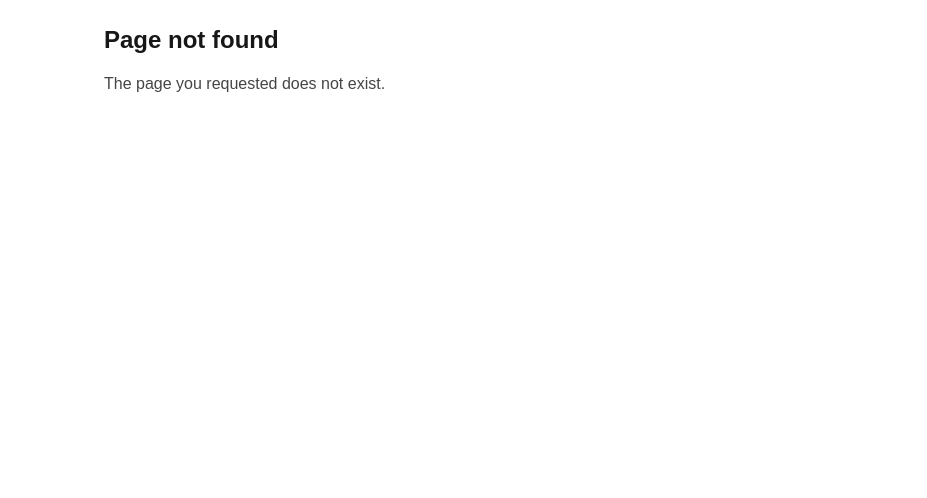
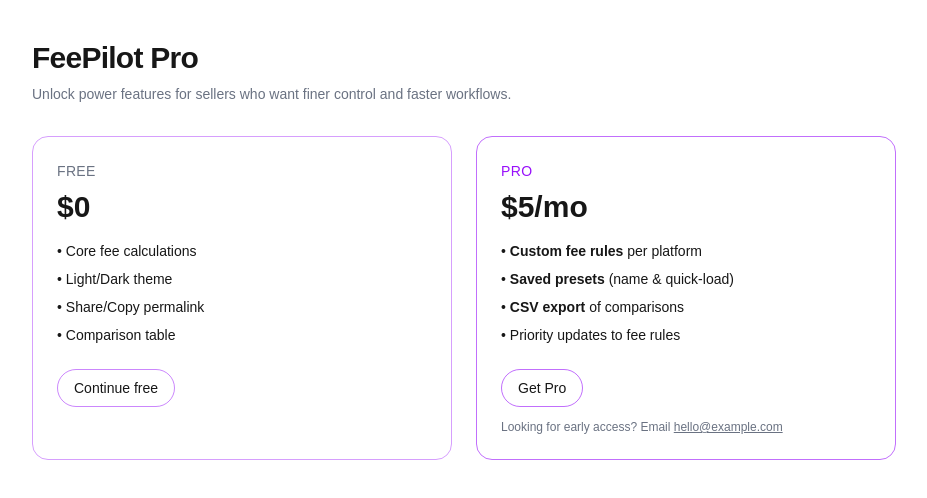
Before and after one commit to gpcreativestudios2018/FeePilot, a Next.js app: page /pro in a window 1280 px wide. Before the commit this address had no page. Shown: the top 498 px of the page, without its empty margins (176-1103 px from the left). Built offline with nearby package versions, Linux system fonts and the light colour scheme.

Commit message:
pro: add /pro page and link header Pro button

```diff
--- a/src/app/components/HeaderActions.tsx
+++ b/src/app/components/HeaderActions.tsx
@@ -1,46 +1,32 @@
-// src/app/components/HeaderActions.tsx
-"use client";
+'use client';
 
-import React from "react";
-
-export const actionButtonClass =
-  "rounded-full border border-purple-600/60 px-4 py-2 text-sm leading-6 transition " +
-  "hover:bg-purple-600/10 active:scale-[.98] cursor-pointer " +
-  "focus-visible:outline-none focus-visible:ring-2 focus-visible:ring-purple-500/60";
-
-const disabledButtonClass =
-  "rounded-full border border-purple-600/60 px-4 py-2 text-sm leading-6 " +
-  "cursor-not-allowed select-none opacity-90 " +
-  "focus-visible:outline-none focus-visible:ring-2 focus-visible:ring-purple-500/60";
+import React from 'react';
+import Link from 'next/link';
 
 type Props = {
-  onShare: () => Promise<void>;
-  onCopy: () => Promise<void>;
+  onShare: () => void | Promise<void>;
+  onCopy: () => void | Promise<void>;
+  className?: string;
 };
 
-export default function HeaderActions({ onShare, onCopy }: Props) {
+export default function HeaderActions({ onShare, onCopy, className }: Props) {
+  const pill =
+    'rounded-full px-4 py-2 text-base select-none border ' +
+    'border-purple-800/70 dark:border-purple-600/50 ' +
+    'hover:bg-purple-50 dark:hover:bg-white/5';
+
   return (
-    <div className="flex items-center gap-3">
-      <button type="button" className={actionButtonClass} onClick={onShare}>
+    <div className={`flex items-center gap-3 ${className ?? ''}`}>
+      <button className={pill} onClick={onShare} aria-label="Share permalink">
         Share
       </button>
-      <button type="button" className={actionButtonClass} onClick={onCopy}>
+      <button className={pill} onClick={onCopy} aria-label="Copy permalink">
         Copy
       </button>
-
-      {/* Pro: disabled pill with not-allowed cursor */}
-      <button
-        type="button"
-        disabled
-        aria-disabled="true"
-        title="Pro is coming soon"
-        className={disabledButtonClass + " flex items-center gap-2"}
-      >
-        <span>Pro</span>
-        <span className="rounded-full bg-purple-600/50 px-2 py-0.5 text-xs">
-          coming soon
-        </span>
-      </button>
+      {/* Link to the new Pro page */}
+      <Link href="/pro" className={pill} aria-label="View Pro features">
+        Pro
+      </Link>
     </div>
   );
 }
--- a/src/app/components/ResetButton.tsx
+++ b/src/app/components/ResetButton.tsx
@@ -1,19 +1,23 @@
-// src/app/components/ResetButton.tsx
-"use client";
+'use client';
 
-import React from "react";
-import { actionButtonClass } from "./HeaderActions";
+import React from 'react';
 
-type Props = { onClick: () => void };
+type Props = { onClick: () => void; className?: string };
 
-export default function ResetButton({ onClick }: Props) {
+export default function ResetButton({ onClick, className }: Props) {
+  // Local pill style (no longer imported from HeaderActions)
+  const pill =
+    'rounded-full px-4 py-2 text-base select-none border ' +
+    'border-purple-800/70 dark:border-purple-600/50 ' +
+    'hover:bg-purple-50 dark:hover:bg-white/5';
+
   return (
     <button
       type="button"
       onClick={onClick}
-      aria-label="Reset inputs to defaults"
+      className={`${pill} ${className ?? ''}`}
+      aria-label="Reset inputs"
       title="Reset inputs"
-      className={actionButtonClass}
     >
       Reset
     </button>
--- a/src/app/components/ThemeToggle.tsx
+++ b/src/app/components/ThemeToggle.tsx
@@ -1,24 +1,31 @@
-// src/app/components/ThemeToggle.tsx
-"use client";
+'use client';
 
-import React from "react";
-import { actionButtonClass } from "./HeaderActions";
+import React from 'react';
 
 type Props = {
   isLight: boolean;
   onToggle: () => void;
+  className?: string;
 };
 
-export default function ThemeToggle({ isLight, onToggle }: Props) {
+export default function ThemeToggle({ isLight, onToggle, className }: Props) {
+  // Local pill style (no dependency on HeaderActions)
+  const pill =
+    'rounded-full px-4 py-2 text-base select-none border ' +
+    'border-purple-800/70 dark:border-purple-600/50 ' +
+    'hover:bg-purple-50 dark:hover:bg-white/5';
+
+  const label = isLight ? 'Dark mode' : 'Light mode';
+
   return (
     <button
       type="button"
       onClick={onToggle}
+      className={`${pill} ${className ?? ''}`}
       aria-label="Toggle theme"
-      title={isLight ? "Switch to Dark mode" : "Switch to Light mode"}
-      className={actionButtonClass}
+      title="Toggle theme"
     >
-      {isLight ? "Dark mode" : "Light mode"}
+      {label}
     </button>
   );
 }
--- /dev/null
+++ b/src/app/pro/page.tsx
@@ -0,0 +1,67 @@
+'use client';
+
+import React from 'react';
+import Link from 'next/link';
+
+export default function ProPage() {
+  return (
+    <main className="mx-auto max-w-4xl px-4 py-10">
+      <header className="mb-8">
+        <h1 className="text-3xl font-semibold tracking-tight">FeePilot Pro</h1>
+        <p className="mt-2 text-sm text-gray-500 dark:text-gray-400">
+          Unlock power features for sellers who want finer control and faster workflows.
+        </p>
+      </header>
+
+      <section className="grid gap-6 sm:grid-cols-2">
+        {/* Free */}
+        <div className="rounded-2xl border border-purple-600/40 p-6">
+          <div className="text-sm uppercase tracking-wide text-gray-500 dark:text-gray-400">Free</div>
+          <div className="mt-2 text-3xl font-semibold">$0</div>
+          <ul className="mt-4 space-y-2 text-sm">
+            <li>• Core fee calculations</li>
+            <li>• Light/Dark theme</li>
+            <li>• Share/Copy permalink</li>
+            <li>• Comparison table</li>
+          </ul>
+          <div className="mt-6">
+            <Link
+              href="/"
+              className="inline-flex items-center rounded-full border border-purple-600/50 px-4 py-2 text-sm hover:bg-white/5"
+            >
+              Continue free
+            </Link>
+          </div>
+        </div>
+
+        {/* Pro */}
+        <div className="rounded-2xl border border-purple-600/60 p-6">
+          <div className="text-sm uppercase tracking-wide text-purple-600">Pro</div>
+          <div className="mt-2 text-3xl font-semibold">$5/mo</div>
+          <ul className="mt-4 space-y-2 text-sm">
+            <li>• <b>Custom fee rules</b> per platform</li>
+            <li>• <b>Saved presets</b> (name & quick-load)</li>
+            <li>• <b>CSV export</b> of comparisons</li>
+            <li>• Priority updates to fee rules</li>
+          </ul>
+          <div className="mt-6">
+            {/* Placeholder CTA for now; we’ll wire real checkout later */}
+            <a
+              href="#"
+              onClick={(e) => {
+                e.preventDefault();
+                alert('Checkout coming soon ✨');
+              }}
+              className="inline-flex items-center rounded-full border border-purple-600/60 px-4 py-2 text-sm hover:bg-white/5"
+            >
+              Get Pro
+            </a>
+          </div>
+          <p className="mt-3 text-xs text-gray-500 dark:text-gray-400">
+            Looking for early access? Email <a href="mailto:hello@example.com" className="underline">hello@example.com</a>
+          </p>
+        </div>
+      </section>
+    </main>
+  );
+}
```
